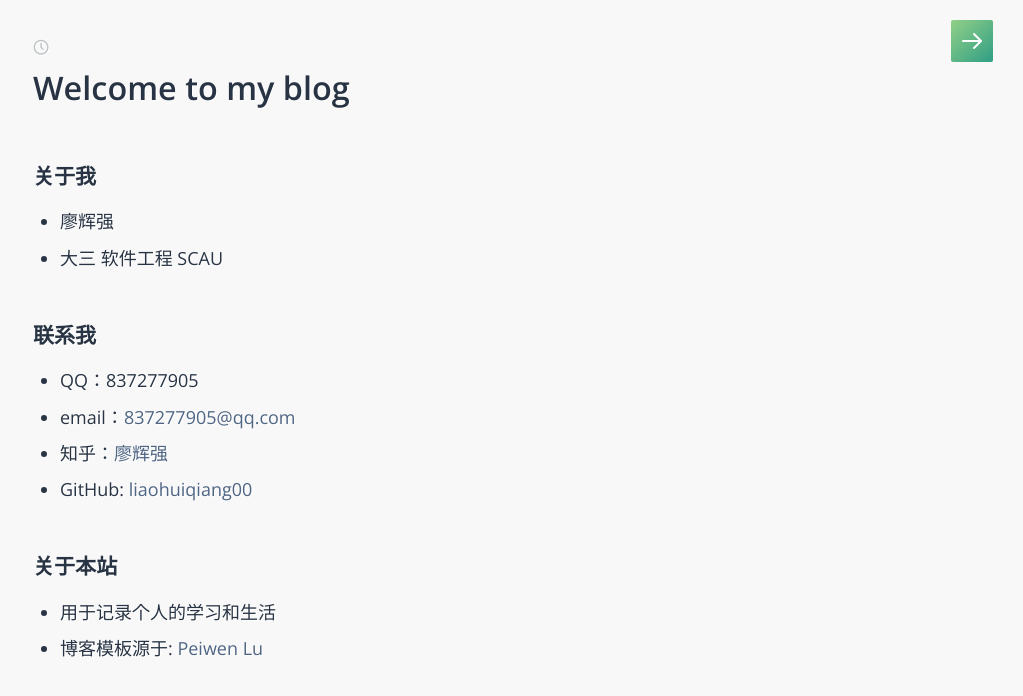
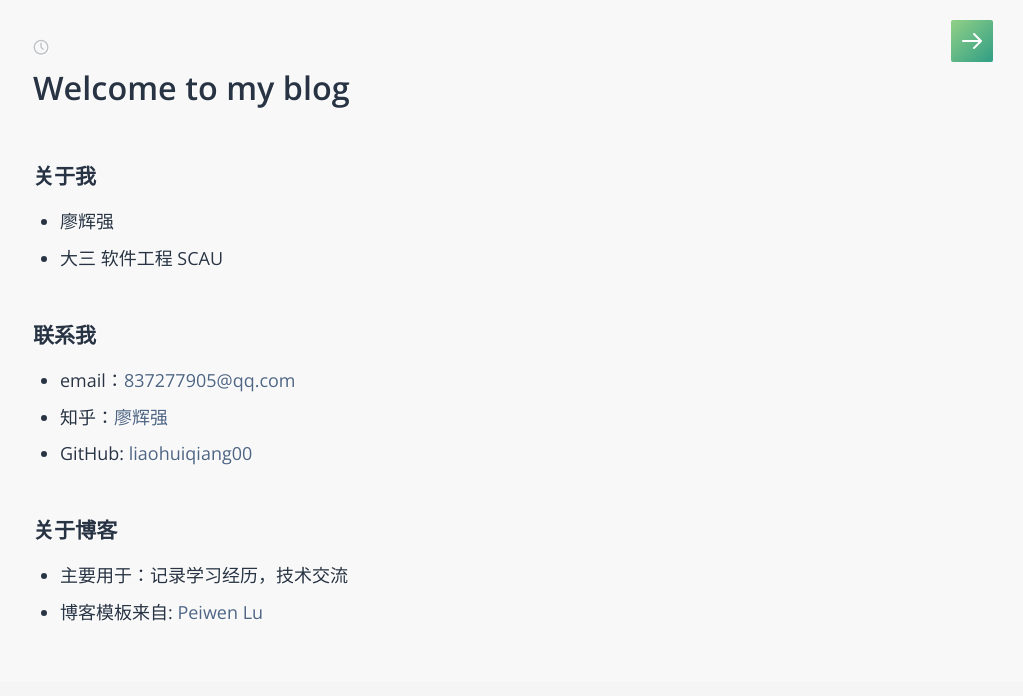
Before and after one commit to liaohuiqiang00/liaohuiqiang00.github.io, a Jekyll site: the page built from index.md, in a window 1280 px wide. Shown: the top 696 px of the page, without its empty margins (257-1280 px from the left). Built offline with Jekyll 4.4.1, drawn with Linux system fonts in a browser that asks for light colours; some web fonts are replaced.

Commit message:
tiny modify for index.md

```diff
--- a/index.md
+++ b/index.md
@@ -9,12 +9,11 @@ title: Welcome to my blog
 
 
 ### 联系我
-* QQ：837277905
 * email：[837277905@qq.com](mailto:{{ site.email }})
 * 知乎：[廖辉强](http://www.zhihu.com/people/liaohuiqiang00)
 * GitHub: [liaohuiqiang00](http://www.github.com/liaohuiqiang00)
 
 
-### 关于本站
-* 用于记录个人的学习和生活
-* 博客模板源于: [Peiwen Lu](https://github.com/P233/3-Jekyll)
+### 关于博客
+* 主要用于：记录学习经历，技术交流
+* 博客模板来自: [Peiwen Lu](https://github.com/P233/3-Jekyll)
```
